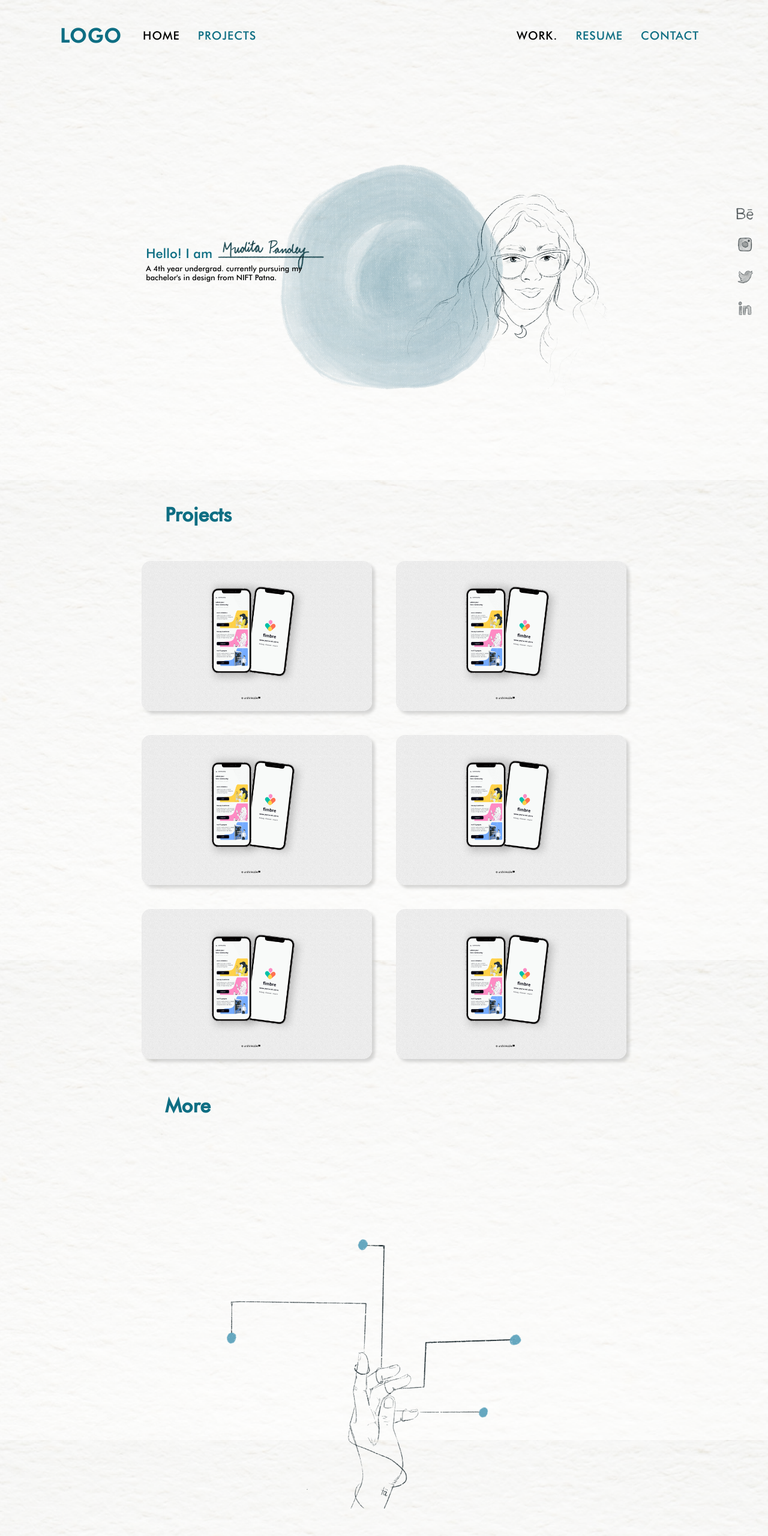
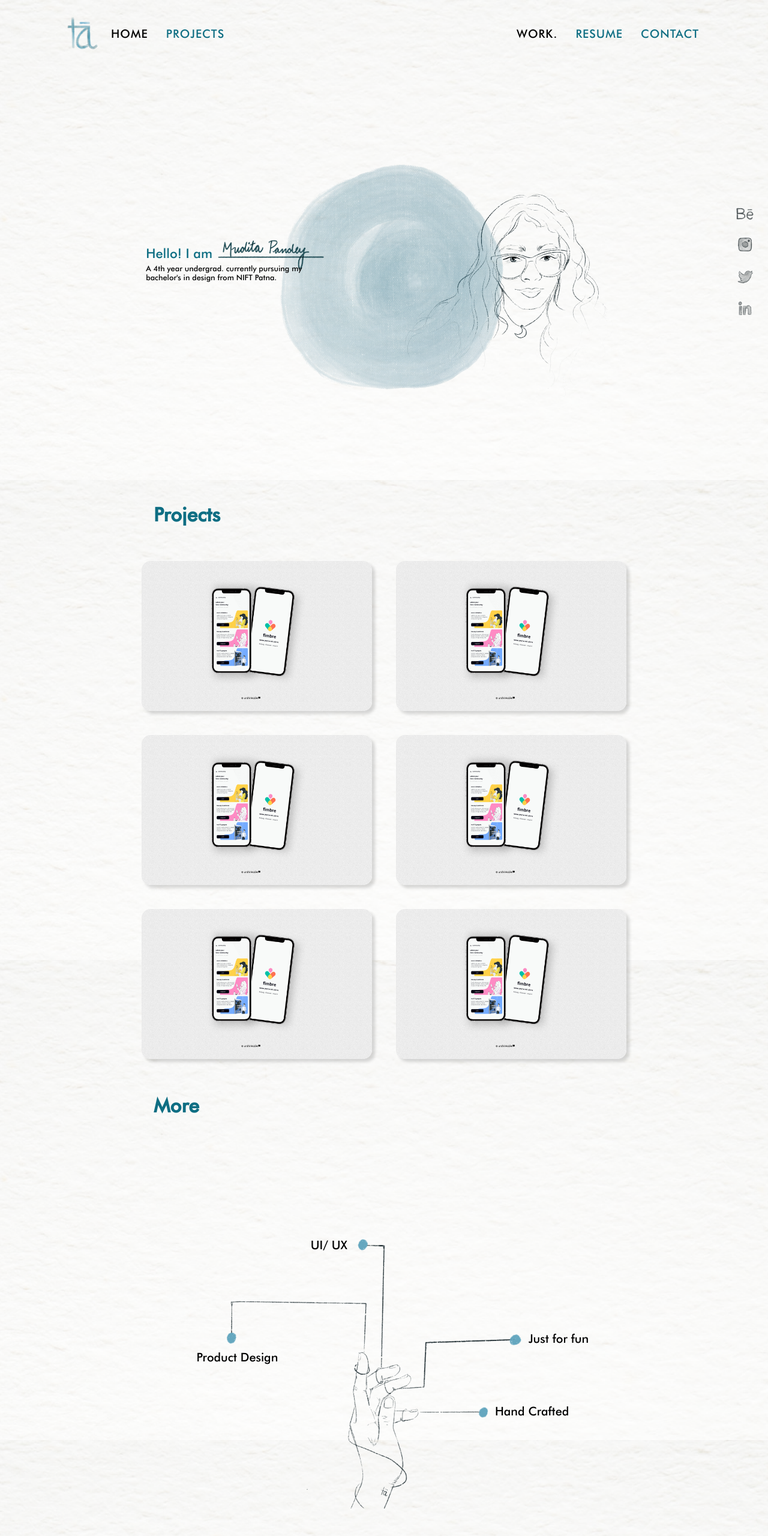
Before and after one commit to muditapandey/shreyansh090.github.io, a plain HTML site: page index.html in a window 1280 px wide. Shown: the top 2560 px of the page at 60% size. Drawn offline with Linux system fonts and the light colour scheme.

Commit message:
structuring done

```diff
--- a/index.html
+++ b/index.html
@@ -12,7 +12,7 @@
 	<body>
 		<header>
 			<div class = "left-nav">
-				<a class=  "logo" href="#">Logo</a>
+				<a class=  "logo" href="#"><img src="logo.png"></a>
 				<ul>
 					<li><a class = "bl" href="#">Home</a>
 					<li><a class = "tq" href="#">Projects</a>
@@ -81,13 +81,17 @@
 			More
 		</h1>
 		<div class = "more">
+			<a href = "#" class = "ui">UI/ UX</a>
+			<a href = "#" class = "pd">Product Design</a>
+			<a href = "#" class = "jf">Just for fun</a>
+			<a href = "#" class = "hc">Hand Crafted</a>
 			<img src="more.png">
 		</div>
 		<div class = "curve">
 			<img src = "curve.png">
-			<p>GET IN TOUCH</p>
-			<p>mudita.pandey@nift.ac.in | Phone & whatsapp: +9183829449058</p>
-			<p>Grateful that you are here, hope you have an amazing day!</p>
+			<p class = "git">GET IN TOUCH</p>
+			<p class = "p1">mudita.pandey@nift.ac.in | Phone & whatsapp: +9183829449058</p>
+			<p class = "p2">Grateful that you are here, hope you have an amazing day!</p>
 		</div>
 		<script type="text/javascript">
 			window.addEventListener("scroll", ()=>{
--- a/style.css
+++ b/style.css
@@ -31,11 +31,11 @@ header{
 	justify-content: space-between;
 	align-items: center;
 	transition: 0.6s;
-	padding: 40px 100px;
+	padding: 25px 100px;
 	z-index: 1000000;
 }
 .sticky{
-	padding: 15px 100px;
+	padding: 10px 100px;
 	-webkit-backdrop-filter: blur(10px);
     backdrop-filter: blur(10px);
 }
@@ -44,14 +44,8 @@ header{
 }
 .logo{
 	position: relative;
-	font-weight: 700;
 	color: #0E6E83;
 	display: flex;
-	padding-right: 20px;
-	text-decoration: none;
-	font-size: 2em;
-	text-transform: uppercase;
-	letter-spacing: 2px;
 	transition: 0.6s;
 }
 header ul{
@@ -127,17 +121,13 @@ header ul li{
 	font-size: 1vw;
 }
 
-.sticky .logo,
-.sticky ul li a {
-	color: #0E6E83;
-}
-
 .icon-bar {
   position: fixed;
   display: flex;
   flex-direction: column;
   top: 55%;
   left: 95%;
+  z-index: 100;
   transform: translateY(-50%);
 }
 .icon-bar a{
@@ -149,7 +139,7 @@ header ul li{
 
 /* Font */
 h1{
-	margin-left: 275px;
+	margin-left: 20%;
 	color: #0E6E83;
 }
 
@@ -203,7 +193,6 @@ h1{
 	width: 100%;
 	height: 100vh;
 }
-
 .more img{
 	position: absolute;
 	top:50%;
@@ -211,6 +200,53 @@ h1{
 	transform: translate(-50%,-50%);
 	width: 70%;
 }
+.ui{
+	position: absolute;
+	top: 50%;
+	left: 50%;
+	text-decoration: none;
+	z-index: 100;
+	color: black;
+	font-size: 1.55vw;
+	font-weight: 500;
+	transform: translate(-200%, -830%);
+}
+.pd{
+	position: absolute;
+	top: 50%;
+	left: 50%;
+	text-decoration: none;
+	color: black;
+	font-size: 1.55vw;
+	z-index: 100;
+	font-weight: 500;
+	transform: translate(-230%, -50%);
+}
+.jf{
+	position: absolute;
+	top: 50%;
+	left: 50%;
+	text-decoration: none;
+	color: black;
+	font-size: 1.55vw;
+	z-index: 100;
+	font-weight: 500;
+	transform: translate(240%, -180%);
+}
+.hc{
+	position: absolute;
+	top: 50%;
+	left: 50%;
+	text-decoration: none;
+	color: black;
+	font-size: 1.55vw;
+	z-index: 100;
+	font-weight: 500;
+	transform: translate(150%, 325%);
+}
+
+
+
 
 .curve {
 	position: relative;
@@ -222,10 +258,25 @@ h1{
 	width: 100%;
 	height: 100%;
 }
-.curve p{
+.git{
 	position: absolute;
 	left: 50%;
 	top: 50%;
-	transform: translate(-50%,-50%);
-
+	color:#0E6E83;
+	font-size: 3em;
+	letter-spacing: 5px;
+	transform: translate(-50%, -50%);
 }
+.p1 {
+	position: absolute;
+	left: 50%;
+	top: 50%;
+	transform: translate(-50%, 300%);
+}
+.p2 {
+	position: absolute;
+	left: 50%;
+	top: 50%;
+	color: #0E6E83;
+	transform: translate(-50%, 500%);
+}
```
Also changed, not shown: logo.png (added).
